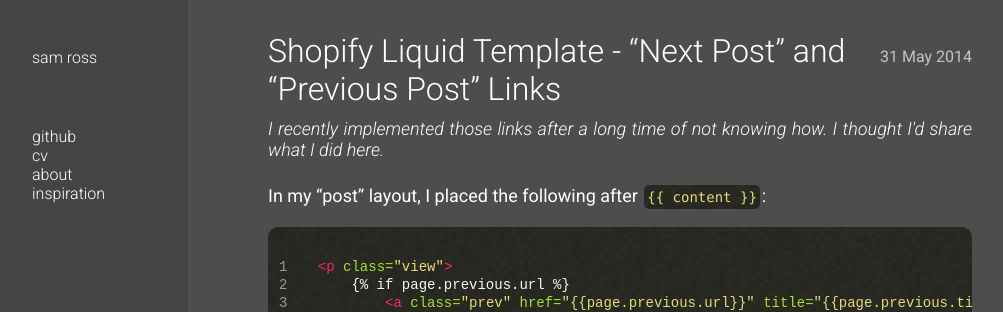
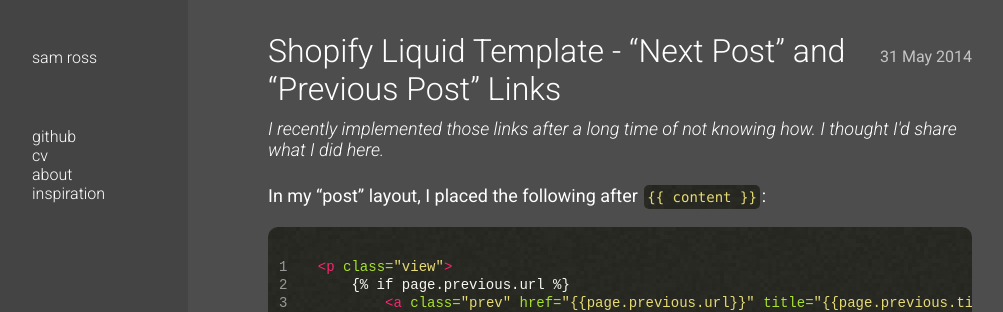
Before and after one commit to samjross/flannelJesus.github.io, a Jekyll site: the page built from _posts/2014-05-31-prev-next-post.md, in a window 1280 px wide. Shown: the top 312 px of the page, without its empty margins (20-1023 px from the left). Built offline with Jekyll 4.4.1, drawn with Linux system fonts in a browser that asks for light colours.

Commit message:
removed text justification

```diff
--- a/css/styles.css
+++ b/css/styles.css
@@ -118,9 +118,5 @@
 }
 
 @media (min-width: 70em) {
-    .content {
-        text-align: justify
-    }
 
-    h2 {text-align:left}
 }
```
